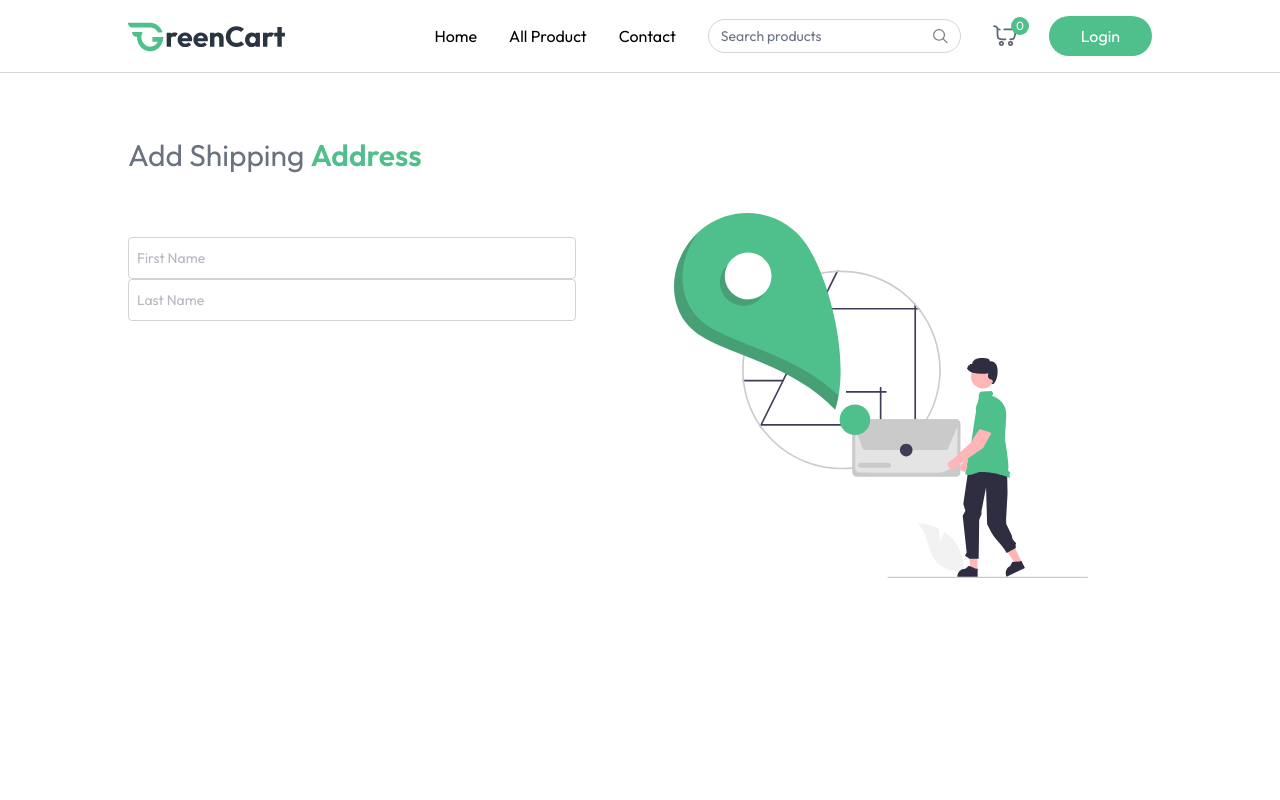
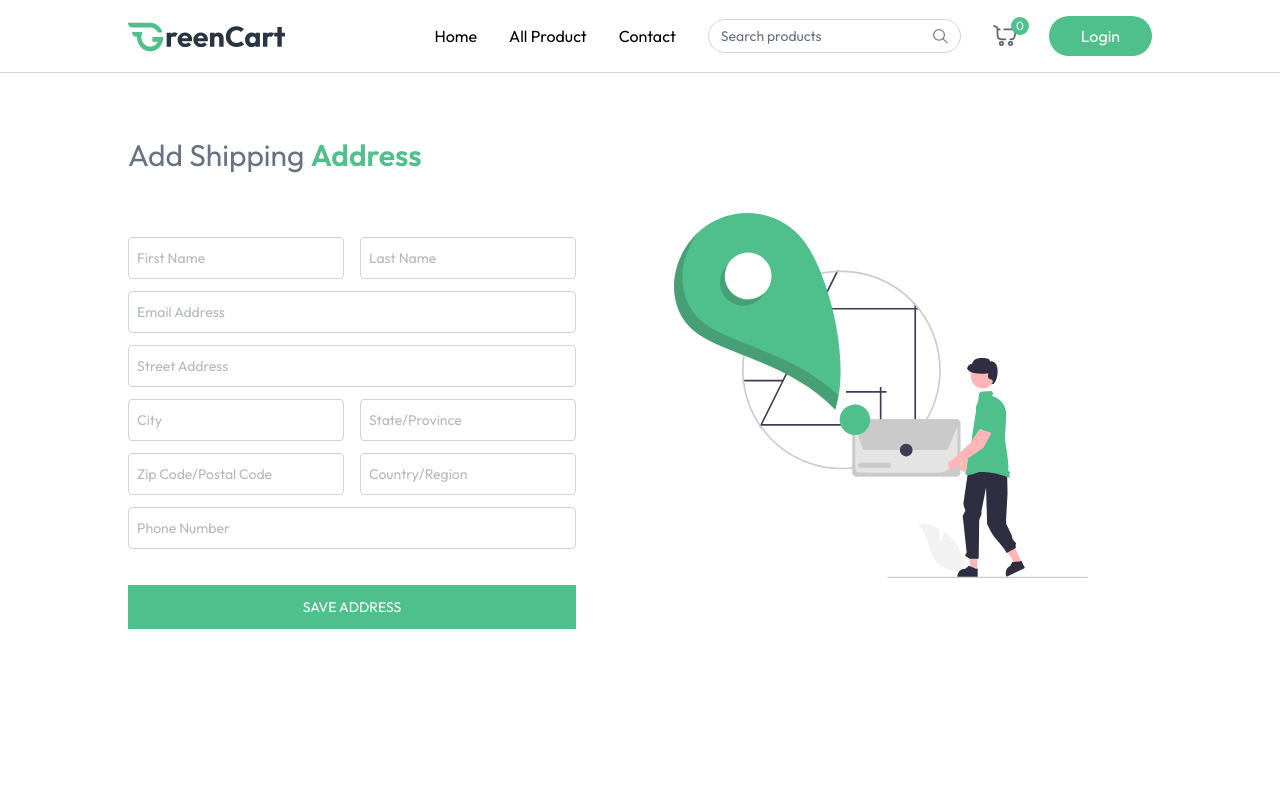
Before and after one commit to tharani-2006/GreenCart, a React (Vite) app in the folder client/: page /add-address in a window 1280 px wide. Shown: the top 800 px of the page. Built offline with nearby package versions, Linux system fonts and the light colour scheme.

Commit message:
develop full address page with form

```diff
--- a/client/src/pages/AddAddress.jsx
+++ b/client/src/pages/AddAddress.jsx
@@ -40,11 +40,28 @@ const AddAddress = () => {
             <div className='flex flex-col-reverse md:flex-row justify-between mt-10'>
                 <div className=' flex-1 max-w-md'>
                     <form onSubmit={onSubmitHandler} className='space-y-3 mt-6 text-sm'>
-                        <div>
+
+                        <div className='grid grid-cols-2 gap-4'>
                             <InputField handleChange={handleChange} address={address} name='firstname' type='text' placeholder='First Name' />
                             <InputField handleChange={handleChange} address={address} name='lastname' type='text' placeholder='Last Name' />
+                        </div>
 
+                        <InputField handleChange={handleChange} address={address} name='email' type='email' placeholder='Email Address' />
+                        <InputField handleChange={handleChange} address={address} name='street' type='text' placeholder='Street Address' />
+
+                        <div className='grid grid-cols-2 gap-4'>
+                            <InputField handleChange={handleChange} address={address} name='city' type='text' placeholder='City' />
+                            <InputField handleChange={handleChange} address={address} name='state' type='text' placeholder='State/Province' />
                         </div>
+
+                        <div className='grid grid-cols-2 gap-4'>
+                            <InputField handleChange={handleChange} address={address} name='zipcode' type='text' placeholder='Zip Code/Postal Code' />
+                            <InputField handleChange={handleChange} address={address} name='country' type='text' placeholder='Country/Region' />
+                        </div>
+
+                        <InputField handleChange={handleChange} address={address} name='phone' type='tel' placeholder='Phone Number' />
+
+                        <button type='submit' className='w-full bg-primary text-white py-3 mt-6 cursor-pointer uppercase hover:bg-primary/90 transition'>Save Address</button>
                     </form>
                 </div>
                 <img className='md:mr-16 mb-16 md:mt-0' src={assets.add_address_iamge} alt="Add Address" />
```
